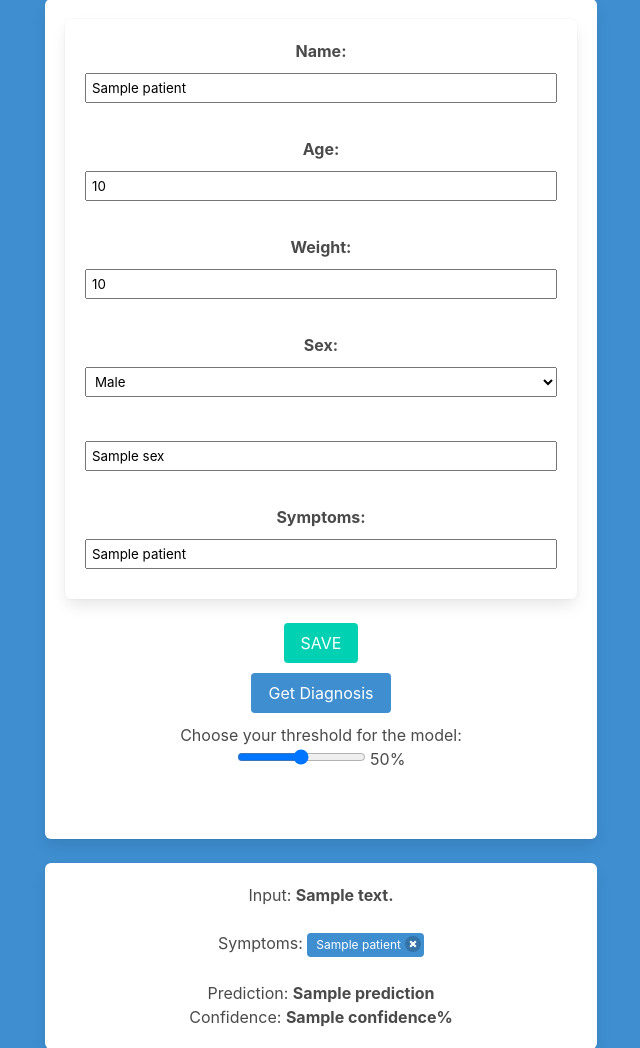
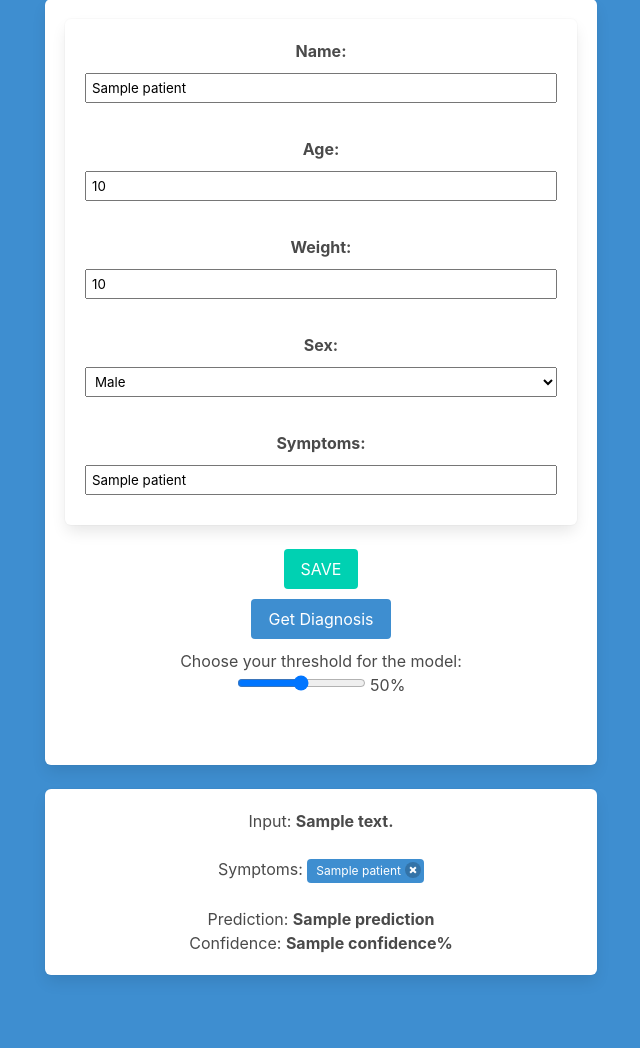
Before and after one commit to Programmierpraktikum-MVA/RobotDoc, a Flask app: template 03_application-team/templates/edit-patient.html in a window 1280 px wide. Shown: the part 230-1278 px from the top of the page, without its empty margins (319-959 px from the left). After the commit the page ends 1210 px from the top, so only its background shows below. Run offline with Flask 3, Linux system fonts and the light colour scheme; the template is opened without the code that fills it: most values are stand-ins (such as "Sample title", 1, 10 or a date in 2020).

Commit message:
small fix

```diff
--- a/03_application-team/templates/edit-patient.html
+++ b/03_application-team/templates/edit-patient.html
@@ -111,7 +111,6 @@
                                                     <option value="Female" {% if patientData['sex'] == 'Female' %}selected{% endif %}>Female</option>
                                                     <option value="Other" {% if patientData['sex'] == 'Other' %}selected{% endif %}>Other</option>
                                                 </select><br>
-                                                <input type="text" name="sex" value="{{patientData['sex']}}" style="display: block; width:100%; margin: 10px 0; padding: 5px;"><br>
 
                                                 <label><strong>Symptoms:</strong></label>
                                                 <input type="text" name="symptoms" value="{{patientData['symptoms'] | join(', ')}}" style="display: block; width:100%; margin: 10px 0; padding: 5px;">
```
